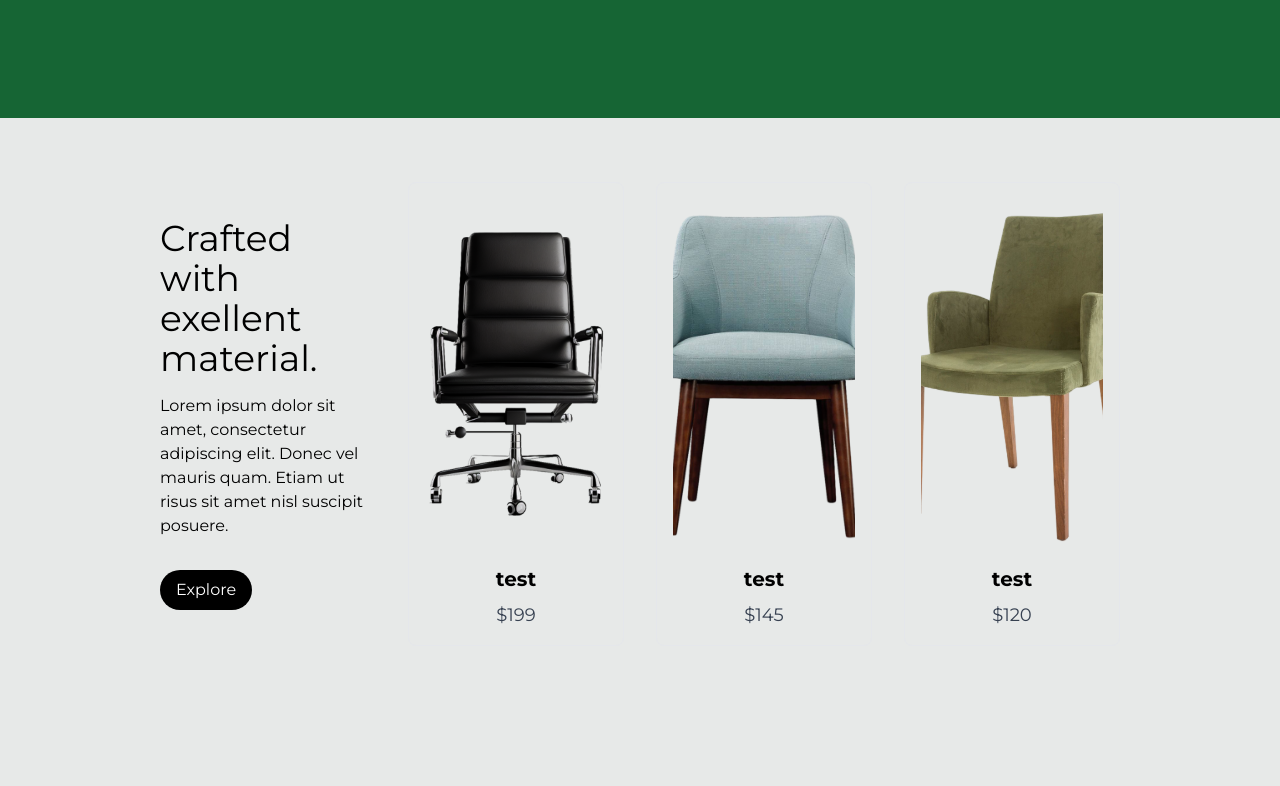
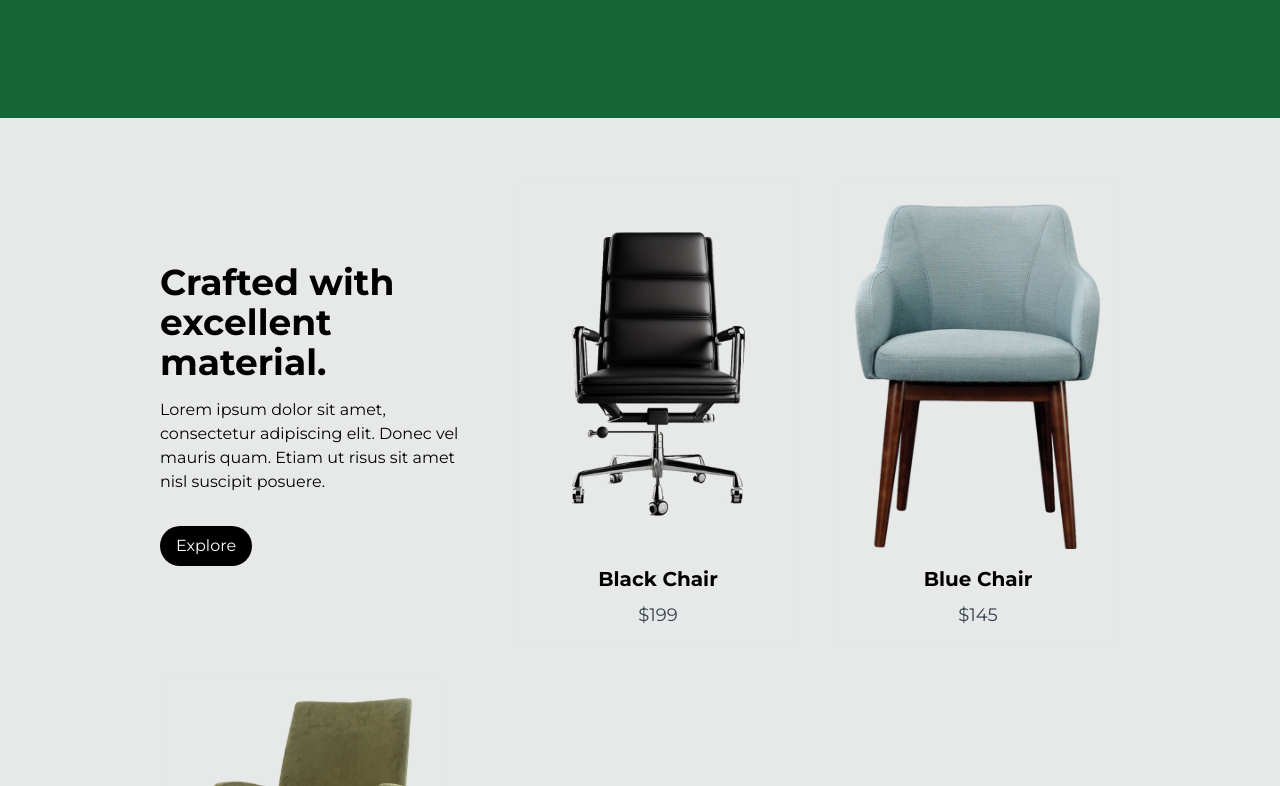
Before and after one commit to OrenPapa/furniture-store, a React (Vite) app: page / in a window 1280 px wide. Shown: the part 594-1380 px from the top of the page. Before the commit the page ends 1304 px from the top, so only its background shows below. Built offline with nearby package versions, Linux system fonts and the light colour scheme.

Commit message:
Fix product catalog component

```diff
--- a/src/view/home/productCatalog.jsx
+++ b/src/view/home/productCatalog.jsx
@@ -5,31 +5,37 @@ import greenChairImage from "../../assets/greenChair.png";
 
 function ProductCatalog() {
   return (
-    <div className="w-full py-16 px-40 grid grid-cols-4 gap-8">
-      <div className="  flex justify-center items-center">
-        <div className=" h-full flex flex-col justify-center">
-          <h1 className="text-4xl font-bold-600 mb-4  max-w-[320px]">
-            Crafted with exellent material.
+    <div className="w-full py-16 px-40 flex flex-wrap justify-between gap-8">
+      <div className="flex flex-col justify-center ">
+        <h1 className="text-4xl font-bold mb-4 max-w-[320px]">
+          Crafted with excellent material.
         </h1>
         <p className="mb-8 max-w-[320px]">
           Lorem ipsum dolor sit amet, consectetur adipiscing elit. Donec vel
           mauris quam. Etiam ut risus sit amet nisl suscipit posuere.
         </p>
         <div className="flex space-x-4">
-            <button className="bg-black text-black py-2 px-4 rounded-[20px] text-white">
+          <button className="bg-black py-2 px-4 rounded-[20px] text-white">
             Explore
           </button>
         </div>
       </div>
+      <div className="flex justify-center items-center ">
+        <CatalogProduct
+          title="Black Chair"
+          price={199}
+          image={blackChairImage}
+        />
       </div>
-      <div className="  flex justify-center items-center">
-        <CatalogProduct title="test" price="199" image={blackChairImage} />
+      <div className="flex justify-center items-center ">
+        <CatalogProduct title="Blue Chair" price={145} image={blueChairImage} />
       </div>
-      <div className="  flex justify-center items-center">
-        <CatalogProduct title="test" price="145" image={blueChairImage} />
-      </div>
-      <div className="  flex justify-center items-center">
-        <CatalogProduct title="test" price="120" image={greenChairImage} />
+      <div className="flex justify-center items-center ">
+        <CatalogProduct
+          title="Green Chair"
+          price={120}
+          image={greenChairImage}
+        />
       </div>
     </div>
   );
```
Lines whose indentation alone changed are shown as unchanged.
